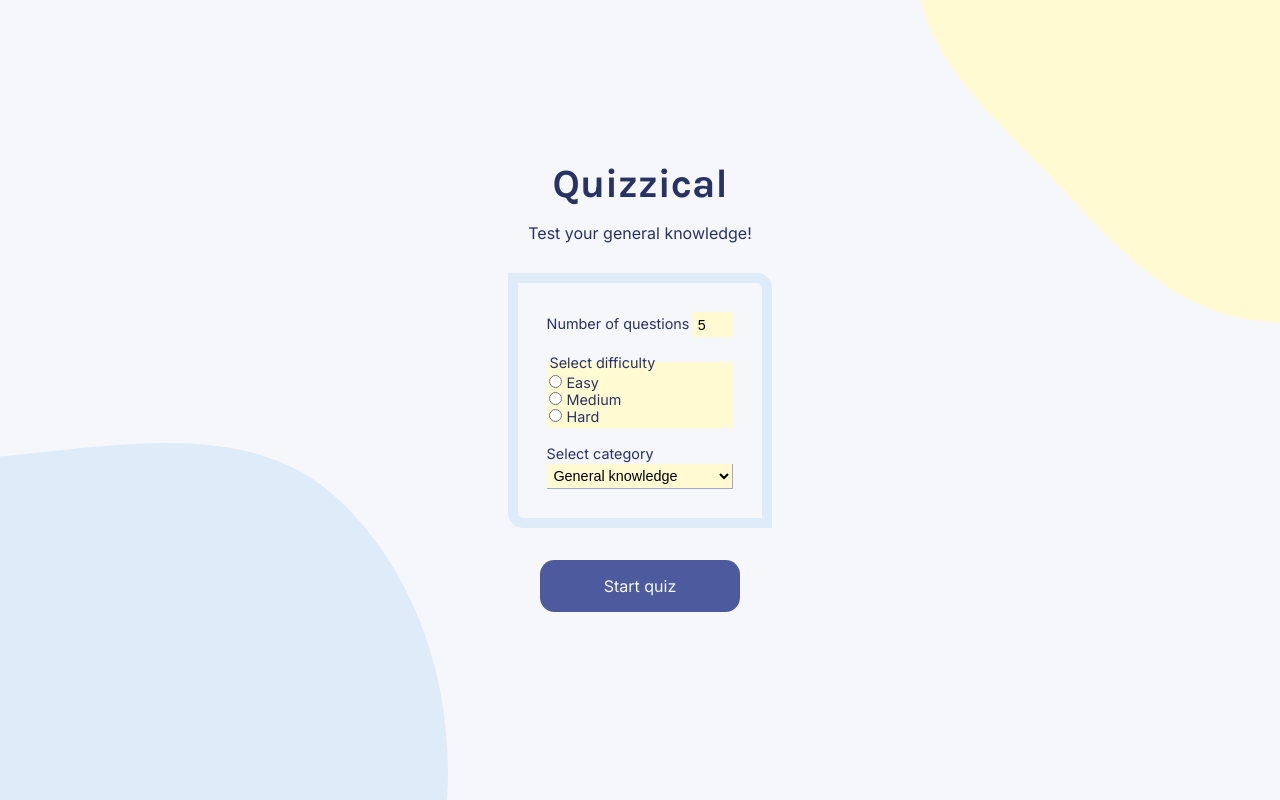
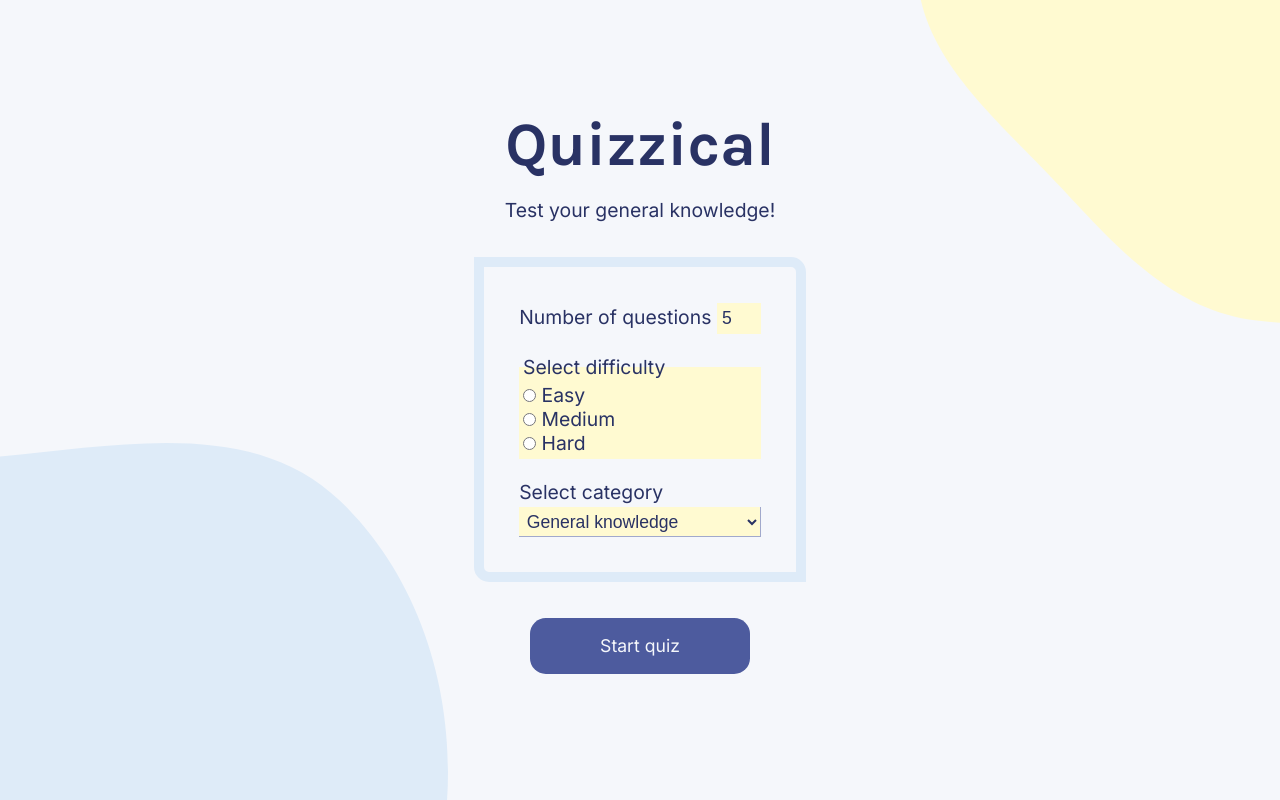
Before and after one commit to Arniss5/quizzical, a React (Create React App) app: page / in a window 1280 px wide. Built offline with nearby package versions, Linux system fonts and the light colour scheme.

Commit message:
add media query

```diff
--- a/src/App.css
+++ b/src/App.css
@@ -1,13 +1,12 @@
 * {
+    color: #293264;
     box-sizing: border-box;
     margin: 0;
     padding: 0;
 }
 
-
 body {
     font-family: 'Inter', sans-serif;
-    color: #293264;
     background-color: #F5F7FB;
 }
 
@@ -15,16 +14,24 @@ body {
     display: flex;
     flex-direction: column;
     align-items: center;
-    margin: 5vh 5%;
+    justify-content: center;
+    min-height: 100vh;
+    padding: 5vh 5%;
     gap: 1rem;
 }
 
-.new-game {
-    margin-top: 20vh;
+/* SELECT NEW GAME PAGE */
+
+.quiz-form {
+    font-size: 1rem;
+    margin-top: 1em;
+    padding: 2em;
+    border-radius: 0 15px;
+    border: 10px solid #DEEBF8;
 }
 
 #number{
-    font-size: .9rem;
+    font-size: 1rem;
     width: 2.5rem;
     background-color: #FFFAD1;
     padding: .3em;
@@ -38,7 +45,7 @@ fieldset {
 }
 
 #category {
-    font-size: .9rem;
+    font-size: 1rem;
     width: 100%;
     border: none;
     padding: .2em;
@@ -49,20 +56,12 @@ fieldset {
 
 }
 
-.quiz-form {
-    font-size: .9rem;
-    margin-top: 1em;
-    padding: 2em;
-    border-radius: 0 15px;
-    border: 10px solid #DEEBF8;
-}
-
 h1 {
     font-family: 'Karla', sans-serif;
     font-size: 2.5rem;
 }
 
-
+/* BUTTONS */
 .btn {
     color: #F5F7FB;
     background-color: #4D5B9E;
@@ -83,11 +82,11 @@ h1 {
 .btn:active {
     cursor: pointer;
     transform: scale(.9);
-    -webkit-transform:scale(1.1);
-    -moz-transform:scale(1.1);
+    -webkit-transform:scale(.9);
+    -moz-transform:scale(.9);
 }
 
-/* Quiz */
+/* QUIZ*/
 .question {
     text-align: left;
     width: 100%;
@@ -107,11 +106,11 @@ h1 {
 .answer {
     color: inherit;
     font-family: inherit;
-    font-size: .64rem;
+    font-size: .7rem;
     font-weight: 500;
     background-color: transparent;
-    line-height: 1.3rem;
-    padding: 0 .5rem;
+    line-height: 1.5em;
+    padding: 0 .5em;
     min-width: 4.125rem;
     border: .8px solid #4D5B9E;
     border-radius: 8px;
@@ -157,7 +156,7 @@ h1 {
     width: 120px;
     height: 120px;
     animation: spin 2s linear infinite;
-    margin-top: 35vh;
+    /* margin-top: 35vh; */
   }
 
 @keyframes spin {
@@ -181,3 +180,26 @@ h1 {
     bottom: 0%;
     left: 0;
 }
+
+
+@media (min-width: 1250px) {
+    * {
+        font-size: 1.1rem;
+    }
+
+    h1 {
+        font-size: 3.5rem;
+    }
+
+    .question h2 {
+        font-size: 1.2rem;
+    }
+
+    .quiz-btn {
+        font-size: 1.1rem;
+    }
+
+    .answer {
+        font-size: .9rem;
+    }
+}
--- a/src/App.js
+++ b/src/App.js
@@ -10,9 +10,7 @@ import blob2 from './img/blob2.svg'
 
 function App() {
 
-
   const [newGame, setNewGame] = React.useState(true)
-
   const [formData, setFormData] = React.useState(
     {
         number: "5",
--- a/src/components/Form.js
+++ b/src/components/Form.js
@@ -20,7 +20,6 @@ export default function Form(props) {
             <input
                 id="number"
                 type="number"
-                placeholder="number"
                 min="1"
                 onChange={handleChange}
                 name="number"
--- a/src/components/NewGame.js
+++ b/src/components/NewGame.js
@@ -7,7 +7,10 @@ export default function NewGame(props) {
         <div className="container new-game">
             <h1>Quizzical</h1>
             <p className="subtitle">Test your general knowledge!</p>
-            <Form setFormData={props.setFormData}  formData={props.formData}/>
+            <Form
+                setFormData={props.setFormData}
+                formData={props.formData}
+            />
             <button className="btn" onClick={props.startQuiz}>Start quiz</button>
         </div>
     )
--- a/src/index.js
+++ b/src/index.js
@@ -1,6 +1,7 @@
 import React from 'react';
 import ReactDOM from 'react-dom/client';
 import App from './App';
+
 
 const root = ReactDOM.createRoot(document.getElementById('root'));
 root.render(
@@ -8,3 +9,7 @@ root.render(
     <App />
   </React.StrictMode>
 );
+
+// Still to do:
+
+// write README
```
